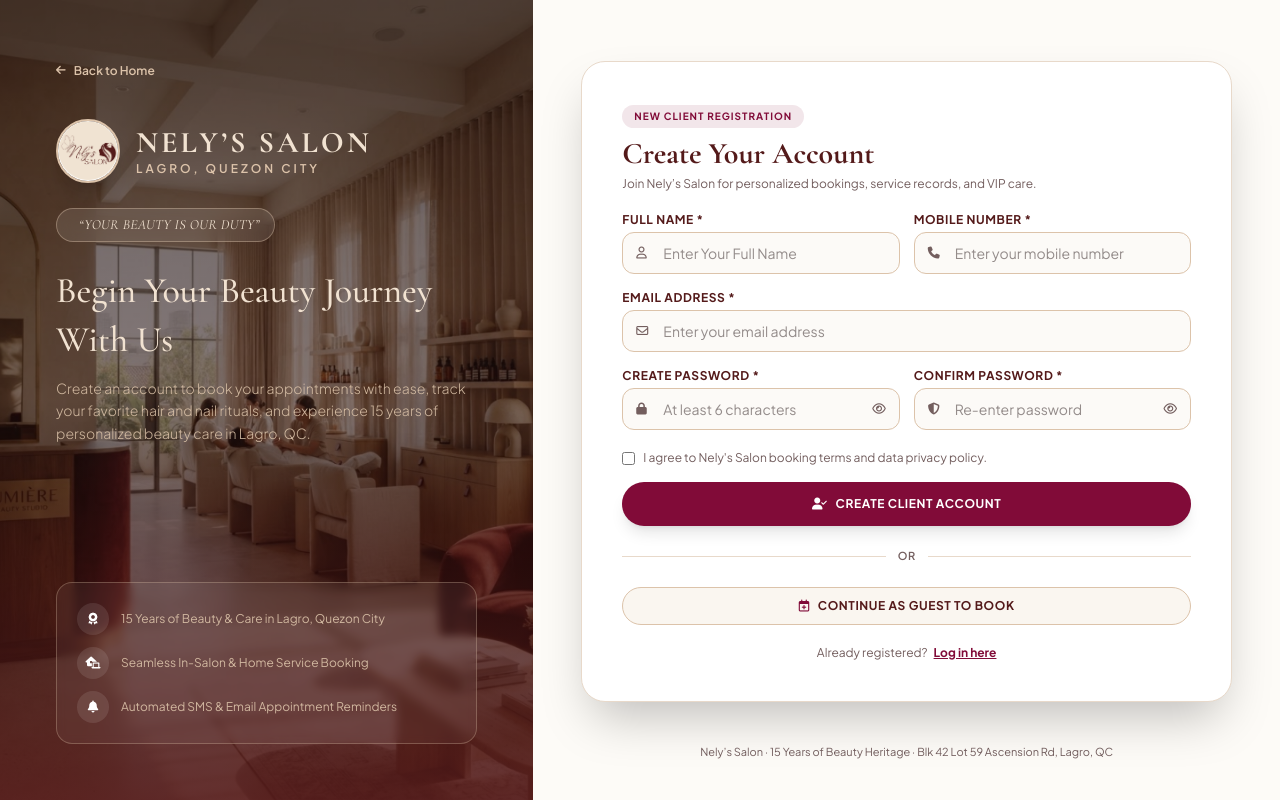
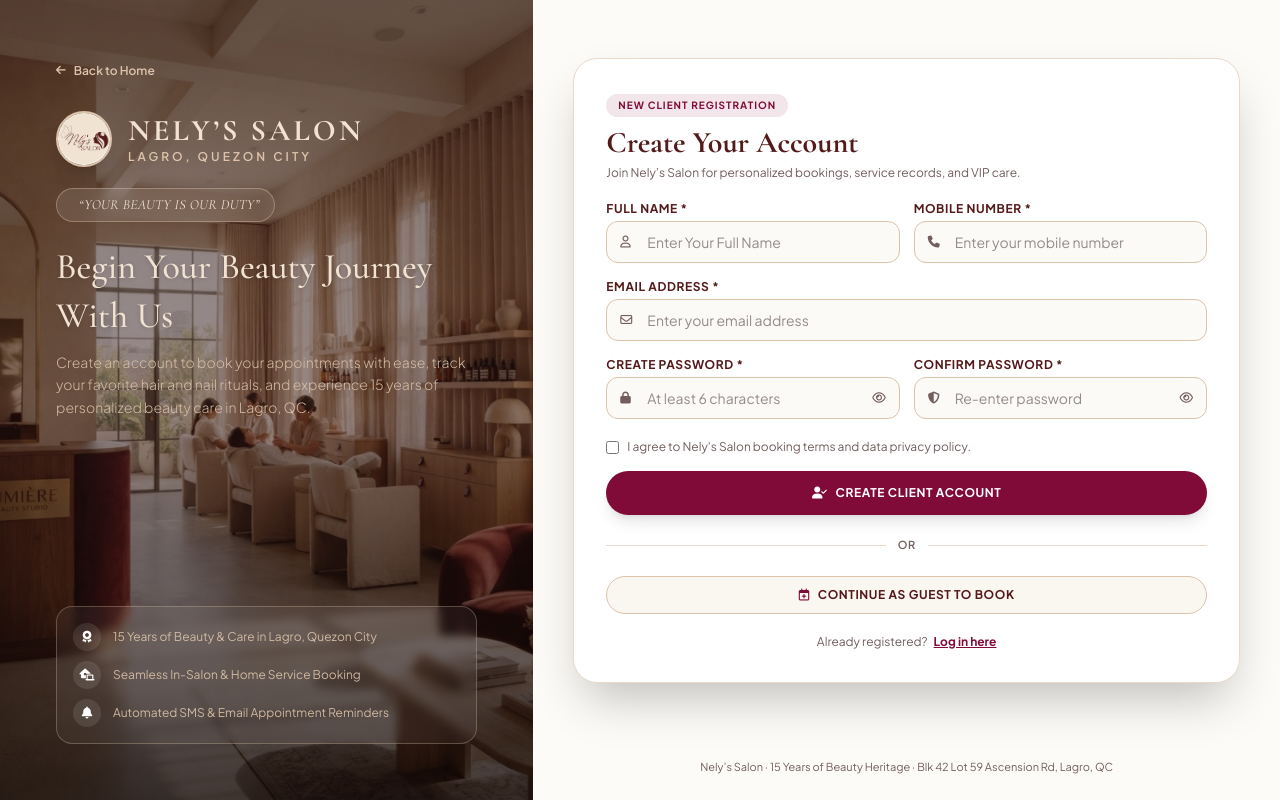
Before and after one commit to DaniGFX/nelys-salon, a PHP site: page /signup.html in a window 1280 px wide. Run offline with PHP 8.4, Linux system fonts and the light colour scheme.

Commit message:
style: add Tailwind CSS output and update login and signup pages

```diff
--- a/signup.html
+++ b/signup.html
@@ -33,22 +33,22 @@
       >
 
       <!-- Brand Gradient & Tint Overlay for Contrast & Aesthetics -->
-      <div class="absolute inset-0 bg-gradient-to-t from-[#541A1A]/85 via-black/35 to-black/50"></div>
+      <div class="absolute inset-0 bg-gradient-to-t from-black/65 via-black/25 to-black/35"></div>
 
 
       <!-- Top Branding Bar -->
       <div class="relative z-10">
-        <a href="index.html" class="inline-flex items-center gap-2 text-xs font-semibold text-[#DCC3AA] hover:text-white transition-colors mb-10 group">
+        <a href="index.html" class="inline-flex items-center gap-2 text-xs font-semibold text-[#DCC3AA] hover:text-white transition-colors mb-8 group">
           <i class="fa-solid fa-arrow-left text-[11px] group-hover:-translate-x-1 transition-transform"></i>
           <span>Back to Home</span>
         </a>
 
         <!-- Logo & Salon Name -->
-        <div class="flex items-center gap-4 mb-6">
+        <div class="flex items-center gap-4 mb-5">
           <img
             src="assets/images/logo.jfif"
             alt="Nely's Salon Logo"
-            class="w-16 h-16 rounded-full border-2 border-[#DCC3AA] object-cover shadow-xl shrink-0"
+            class="w-14 h-14 rounded-full border-2 border-[#DCC3AA] object-cover shadow-xl shrink-0"
           >
           <div>
             <span class="font-serif text-2xl xl:text-3xl font-bold tracking-widest text-[#F1E2D1] uppercase block">
@@ -61,7 +61,7 @@
         </div>
 
         <!-- Salon Motto -->
-        <div class="inline-flex items-center gap-2 px-3.5 py-1.5 rounded-full bg-white/10 border border-[#DCC3AA]/40 backdrop-blur-sm mb-6">
+        <div class="inline-flex items-center gap-2 px-3.5 py-1.5 rounded-full bg-white/10 border border-[#DCC3AA]/40 backdrop-blur-sm mb-5">
           <i class="fa-solid fa-sparkles text-[#DCC3AA] text-xs"></i>
           <span class="font-serif italic text-sm text-[#F1E2D1] tracking-wide">
             “YOUR BEAUTY IS OUR DUTY”
@@ -69,8 +69,8 @@
         </div>
 
         <!-- Short Welcoming Message -->
-        <div class="space-y-3">
-          <h1 class="font-serif text-3xl xl:text-4xl text-[#F1E2D1] font-normal leading-snug">
+        <div class="space-y-2.5">
+          <h1 class="font-serif text-3xl xl:text-4xl text-[#F1E2D1] font-normal leading-snug drop-shadow-sm">
             Begin Your Beauty Journey With Us
           </h1>
           <p class="text-sm text-[#DCC3AA]/90 leading-relaxed font-light">
@@ -80,21 +80,21 @@
       </div>
 
       <!-- Left Bottom Features (Desktop Only) -->
-      <div class="relative z-10 mt-8 pt-5 border-t border-[#DCC3AA]/30 text-xs text-[#DCC3AA]/90 space-y-3 bg-white/5 p-5 rounded-2xl border border-[#DCC3AA]/20 backdrop-blur-xs">
+      <div class="relative z-10 mt-6 pt-4 border-t border-[#DCC3AA]/30 text-xs text-[#DCC3AA]/90 space-y-2.5 bg-white/5 p-4 rounded-2xl border border-[#DCC3AA]/20 backdrop-blur-xs">
         <div class="flex items-center gap-3">
-          <div class="w-8 h-8 rounded-full bg-white/10 flex items-center justify-center text-white shrink-0">
+          <div class="w-7 h-7 rounded-full bg-white/10 flex items-center justify-center text-white shrink-0">
             <i class="fa-solid fa-award text-xs"></i>
           </div>
           <span>15 Years of Beauty & Care in Lagro, Quezon City</span>
         </div>
         <div class="flex items-center gap-3">
-          <div class="w-8 h-8 rounded-full bg-white/10 flex items-center justify-center text-white shrink-0">
+          <div class="w-7 h-7 rounded-full bg-white/10 flex items-center justify-center text-white shrink-0">
             <i class="fa-solid fa-house-laptop text-xs"></i>
           </div>
           <span>Seamless In-Salon & Home Service Booking</span>
         </div>
         <div class="flex items-center gap-3">
-          <div class="w-8 h-8 rounded-full bg-white/10 flex items-center justify-center text-white shrink-0">
+          <div class="w-7 h-7 rounded-full bg-white/10 flex items-center justify-center text-white shrink-0">
             <i class="fa-solid fa-bell text-xs"></i>
           </div>
           <span>Automated SMS & Email Appointment Reminders</span>
@@ -104,10 +104,10 @@
     </div>
 
     <!-- ================= RIGHT SIDE — FORM ================= -->
-    <div class="col-span-12 lg:col-span-7 bg-[#FDFBF7] px-4 py-6 sm:px-8 sm:py-8 lg:px-12 lg:py-10 flex flex-col justify-between items-center relative min-h-screen">
+    <div class="col-span-12 lg:col-span-7 bg-[#FDFBF7] px-4 py-4 sm:px-8 sm:py-6 lg:px-10 lg:py-6 flex flex-col justify-between items-center relative min-h-screen">
 
       <!-- Top Mobile Header (Adjusted to the Top) -->
-      <div class="w-full max-w-md flex justify-between items-center pb-4 mb-2 lg:hidden border-b border-[#E8D9CA]/60">
+      <div class="w-full max-w-md flex justify-between items-center pb-3 mb-2 lg:hidden border-b border-[#E8D9CA]/60">
         <a href="index.html" class="inline-flex items-center gap-1.5 text-xs font-semibold text-[#810B38] hover:text-[#541A1A] transition-colors py-1">
           <i class="fa-solid fa-arrow-left text-[11px]"></i>
           <span>Back to Home</span>
@@ -116,8 +116,8 @@
       </div>
 
       <!-- Form Container: Normal clean form on mobile, spacious elegant card on desktop -->
-      <div class="w-full max-w-md sm:max-w-xl lg:max-w-2xl my-auto py-4">
-        <div class="w-full bg-transparent sm:bg-white sm:rounded-3xl p-0 sm:p-8 lg:p-10 sm:shadow-2xl sm:border sm:border-[#E8D9CA] relative">
+      <div class="w-full max-w-md sm:max-w-xl lg:max-w-2xl my-auto py-2">
+        <div class="w-full bg-transparent sm:bg-white sm:rounded-3xl p-0 sm:p-7 lg:p-8 sm:shadow-2xl sm:border sm:border-[#E8D9CA] relative">
 
           <!-- ================= SIGN UP FORM ================= -->
           <form id="formSignUp" onsubmit="handleSignUpSubmit(event)" class="space-y-4">
```
Also changed, not shown: login.html (+15 -15 lines), assets/css/output.css.
